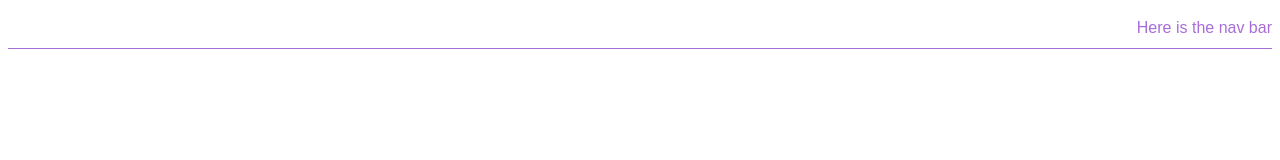
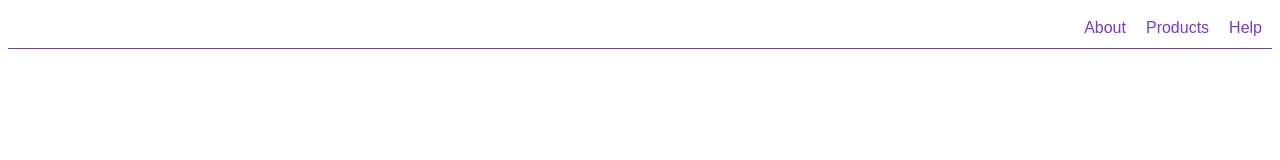
Before and after one commit to kevinmjacobs/prkr, a React app: page / in a window 1280 px wide. Shown: the top 160 px of the page. Built offline with nearby package versions, Linux system fonts and the light colour scheme; the HTML template or start-up script is replaced by a standard one.

Commit message:
Create nav bar items Set up item component with style

```diff
--- a/src/components/App.jsx
+++ b/src/components/App.jsx
@@ -1,5 +1,5 @@
 import React from 'react';
-import NavBar from './nav-bar/NavBar.jsx';
+import NavBar from './navBar/NavBar.jsx';
 import AppStyle from './App.style.js';
 
 export default class App extends React.Component {
--- a/src/components/nav-bar/NavBar.jsx
+++ b/src/components/navBar/NavBar.jsx
@@ -1,4 +1,5 @@
 import React from 'react';
+import NavBarItem from '../navBarItem/NavBarItem.jsx';
 import NavBarStyle from './NavBar.style.js';
 
 export default class NavBar extends React.Component {
@@ -8,9 +9,12 @@ export default class NavBar extends React.Component {
     }
 
     render() {
+      // navbar items listed in reverse order
       return(
         <NavBarStyle>
-          Here is the nav bar
+          <NavBarItem item={"Help"}/>
+          <NavBarItem item={"Products"}/>
+          <NavBarItem item={"About"}/>
         </NavBarStyle>
       )
     }
--- a/src/components/nav-bar/NavBar.style.js
+++ b/src/components/navBar/NavBar.style.js
@@ -1,8 +1,9 @@
 import styled from 'styled-components';
 
 export default styled.div`
-  border-bottom: .5px solid #a86ed8
-  color: #a86ed8;
+  border-bottom: .5px solid #783ac4
+  color: #783ac4;
+  display: block;
   height: 40px;
   line-height: 40px;
   text-align: right;
--- /dev/null
+++ b/src/components/navBarItem/NavBarItem.jsx
@@ -0,0 +1,12 @@
+import React from 'react';
+import { NavBarItemDiv, NavBarItemLink } from './NavBarItem.style';
+
+const NavBarItem = (props) => {
+  return (
+    <NavBarItemDiv>
+      <NavBarItemLink href="#">{props.item}</NavBarItemLink>
+    </NavBarItemDiv>
+  )
+}
+
+export default NavBarItem;
--- /dev/null
+++ b/src/components/navBarItem/NavBarItem.style.js
@@ -0,0 +1,11 @@
+import styled from 'styled-components';
+
+export const NavBarItemDiv= styled.div`
+  float: right;
+  margin: 0px 10px 0px 10px
+`
+
+export const NavBarItemLink= styled.a`
+  text-decoration: none;
+  color: #783ac4;
+`
```
